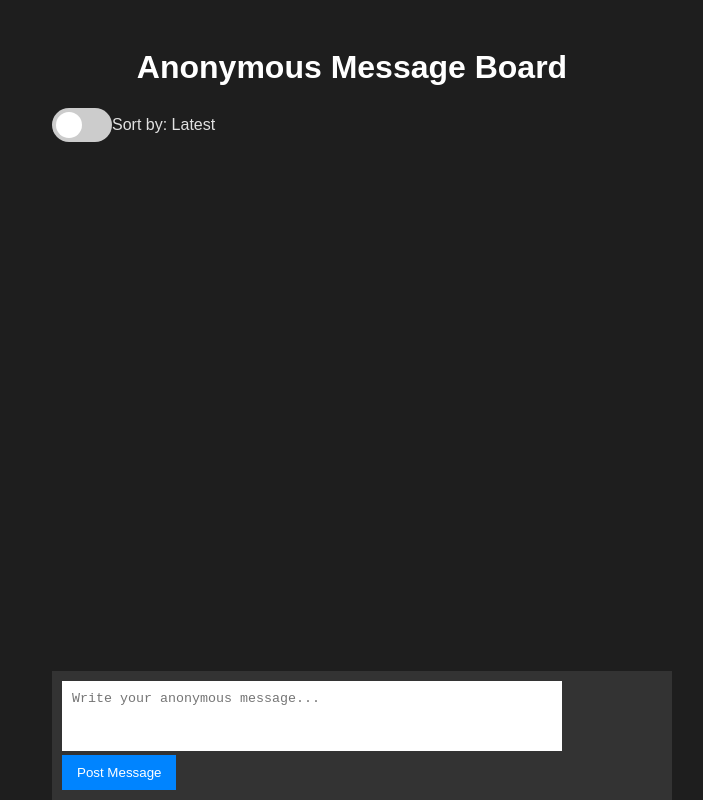
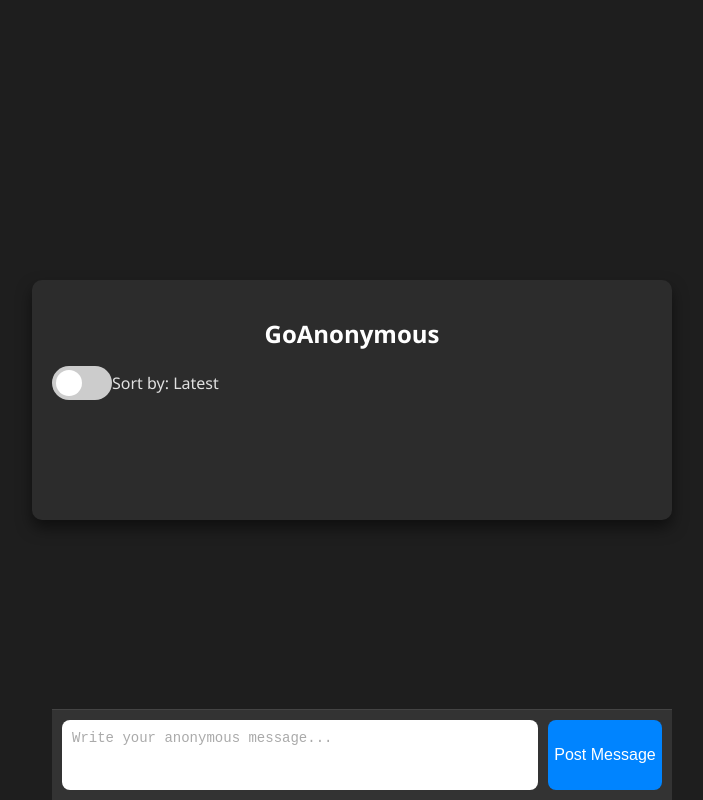
Before and after one commit to AdarshSahani003/GoAnonymous, a plain HTML site: page index.html in a window 1280 px wide. Shown: the whole page, without its empty margins (288-991 px from the left). Drawn offline with Linux system fonts and the light colour scheme; no server answers.

Commit message:
deploy_last

```diff
--- a/css/styles.css
+++ b/css/styles.css
@@ -1,27 +1,47 @@
+/* General Styling */
 body {
   background-color: #1e1e1e;
   color: #e1e1e1;
-  font-family: Arial, sans-serif;
+  font-family: 'Segoe UI', Tahoma, Geneva, Verdana, sans-serif;
+  display: flex;
+  justify-content: center;
+  align-items: center;
+  min-height: 100vh;
+  margin: 0;
+  padding: 0;
 }
 
 .container {
+  width: 100%;
   max-width: 600px;
-  margin: 0 auto;
   padding: 20px;
+  background-color: #2c2c2c;
+  border-radius: 10px;
+  box-shadow: 0px 8px 15px rgba(0, 0, 0, 0.5);
+  position: relative;
+  height: 100%;
+  display: flex;
+  flex-direction: column;
+  justify-content: space-between;
 }
 
 h1 {
   text-align: center;
   color: #ffffff;
+  font-size: 24px;
 }
 
+/* Message Form */
 .message-form {
+  display: flex;
+  flex-direction: row;
+  background-color: #333;
+  padding: 10px;
+  border-top: 1px solid #444;
   position: fixed;
   bottom: 0;
   width: 100%;
   max-width: 600px;
-  padding: 10px;
-  background-color: #333;
 }
 
 textarea {
@@ -29,44 +49,65 @@ textarea {
   height: 50px;
   padding: 10px;
   border: none;
+  border-radius: 8px;
   resize: none;
+  font-size: 14px;
 }
 
-button {
-  padding: 10px 15px;
-  background-color: #0084ff;
-  color: white;
-  border: none;
-  cursor: pointer;
+textarea::placeholder {
+  color: #aaa;
 }
 
-button:hover {
+.post-btn {
+  width: 20%;
+  background-color: #0084ff;
+  border: none;
+  color: white;
+  cursor: pointer;
+  font-size: 16px;
+  padding: 10px 0;
+  border-radius: 8px;
+  margin-left: 10px;
+}
+
+.post-btn:hover {
   background-color: #005bb5;
 }
 
-.message {
-  margin-bottom: 10px;
-  padding: 15px;
-  background-color: #292929;
-  border-radius: 8px;
+/* Message Styling */
+.messages-container {
+  flex: 1;
+  overflow-y: auto;
+  padding-bottom: 80px;
 }
 
-.message p {
-  margin: 0;
+.message {
+  background-color: #292929;
+  padding: 15px;
+  border-radius: 8px;
+  margin-bottom: 10px;
+  color: #ddd;
+  position: relative;
 }
 
 .upvote-btn {
-  margin-top: 5px;
   background-color: #444;
   color: #ddd;
   border: none;
   cursor: pointer;
+  padding: 5px 10px;
+  border-radius: 8px;
+  font-size: 14px;
+  position: absolute;
+  right: 10px;
+  top: 10px;
 }
 
 .upvote-btn:hover {
   background-color: #555;
 }
 
+/* Toggle Button */
 .toggle-container {
   display: flex;
   align-items: center;
--- a/index.html
+++ b/index.html
@@ -8,7 +8,7 @@
 </head>
 <body>
   <div class="container">
-    <h1>Anonymous Message Board</h1>
+    <h1>GoAnonymous</h1>
 
     <!-- Toggle switch for sorting -->
     <div class="toggle-container">
@@ -25,7 +25,7 @@
     <!-- Form to submit a new message -->
     <form id="messageForm" class="message-form">
       <textarea id="messageInput" placeholder="Write your anonymous message..." required></textarea>
-      <button type="submit">Post Message</button>
+      <button type="submit" class="post-btn">Post Message</button>
     </form>
   </div>
 
--- a/js/app.js
+++ b/js/app.js
@@ -1,6 +1,6 @@
 // Import Firebase SDK modules directly
 import { initializeApp } from "https://www.gstatic.com/firebasejs/10.13.1/firebase-app.js";
-import { getFirestore, collection, addDoc, getDocs, query, orderBy, updateDoc, doc } from "https://www.gstatic.com/firebasejs/10.13.1/firebase-firestore.js";
+import { getFirestore, collection, addDoc, getDocs, query, orderBy, updateDoc, doc, getDoc } from "https://www.gstatic.com/firebasejs/10.13.1/firebase-firestore.js";
 
 // Firebase configuration
 const firebaseConfig = {
@@ -64,7 +64,7 @@ async function fetchMessages() {
     messageElement.classList.add('message');
     messageElement.innerHTML = `
       <p>${message.text}</p>
-      <button class="upvote-btn" data-id="${doc.id}">Upvote (${message.upvotes})</button>
+      <button class="upvote-btn" data-id="${doc.id}">👍 Upvote (${message.upvotes})</button>
     `;
     messagesContainer.appendChild(messageElement);
   });
```
